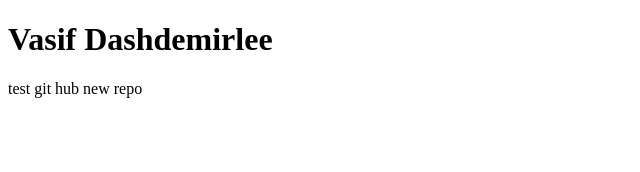
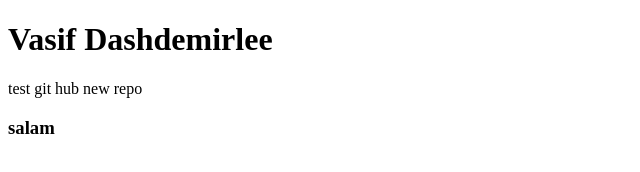
Before and after one commit to vasifdashdemirlee/jed_home_tasks, a plain HTML site: page html_css/task1html/index.html in a window 1280 px wide. Shown: the full height of the page, 0-640 px from the left. Drawn offline with Linux system fonts and the light colour scheme.

Commit message:
new file

```diff
--- a/html_css/task1html/index.html
+++ b/html_css/task1html/index.html
@@ -10,6 +10,7 @@
 <body>
     <h1>Vasif Dashdemirlee</h1>
     <p>test git hub new repo</p>
+    <h3>salam</h3>
 
 </body>
 </html>
```
